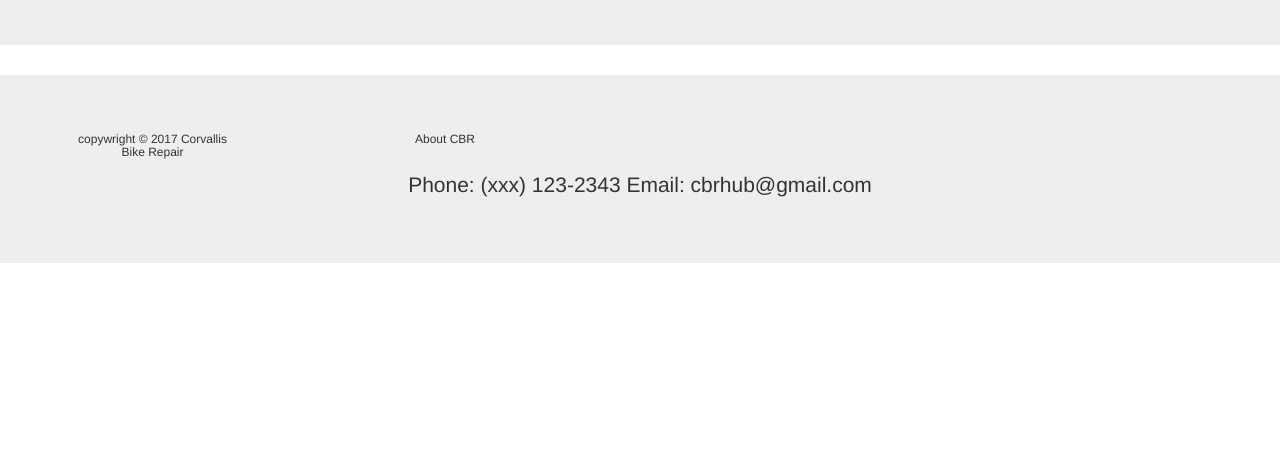
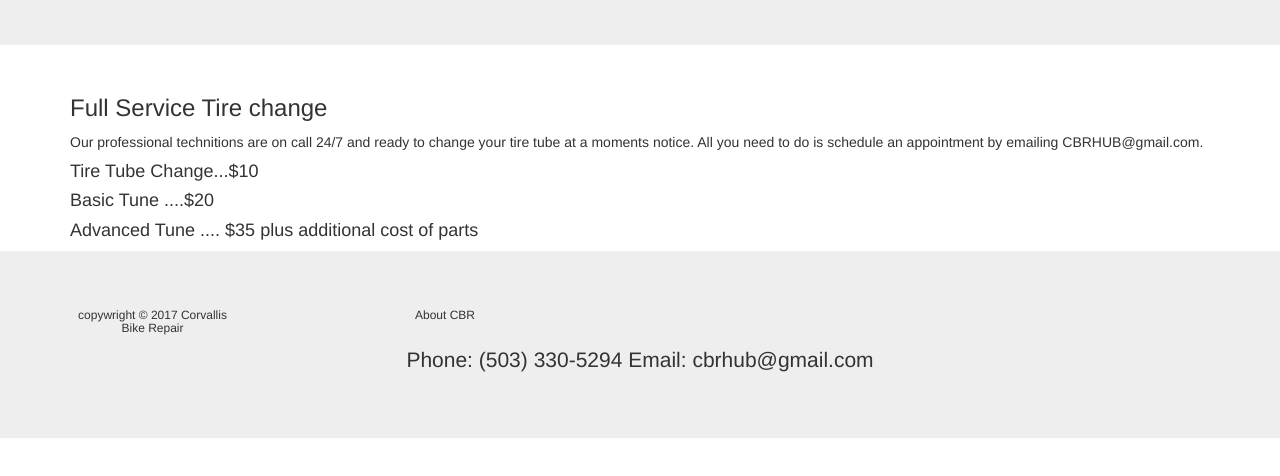
Before and after one commit to hard3261/cbr, a plain HTML site: page pricing.html in a window 1280 px wide. Shown: the part 190-666 px from the top of the page. Drawn offline with nearby package versions, Linux system fonts and the light colour scheme; a web font is replaced by a local one.

Commit message:
changes to pricing

```diff
--- a/main.css
+++ b/main.css
@@ -1,10 +1,6 @@
+
+
+
 .heading {
   font-family: 'Lobster', cursive;
 }
-
-.footer{
-  background: #333;
-  color: #eee;
-  font-size: 11px;
-  padding: 20px;
-}
--- a/pricing.html
+++ b/pricing.html
@@ -25,7 +25,16 @@
                   <li role="presentation" class="active"><a href="pricing.html">Pricing</a></li>
               </ul>
             </div>
+<div class="container">
+<h3>Full Service Tire change</h3>
+<p>Our professional technitions are on call 24/7 and ready to change your tire tube at a moments notice.
+All you need to do is schedule an appointment by emailing CBRHUB@gmail.com.</p>
+<h4>Tire Tube Change...$10 </h4>
+<h4>Basic Tune ....$20</h4>
+<h4>Advanced Tune .... $35 plus additional cost of parts</h4>
+<h4></h4>
 
+</div>
 
         <!-- footer for our webpage-->
 
@@ -41,7 +50,7 @@
                 </div><!-- end row -->
               </div><!-- end container-->
               <div class="container">
-                <p class="m-0"> Phone: (xxx) 123-2343 Email: cbrhub@gmail.com
+                <p class="m-0">Phone: (503) 330-5294 Email: cbrhub@gmail.com
               </div>
             </footer>
           <!-- end of footer-->
```
Also changed, not shown: index.html (+10 -3 lines), services.html (+1 -1 lines).
